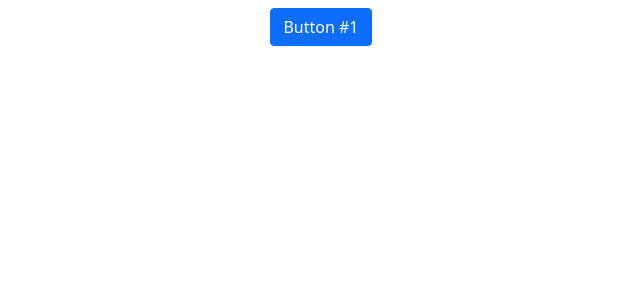
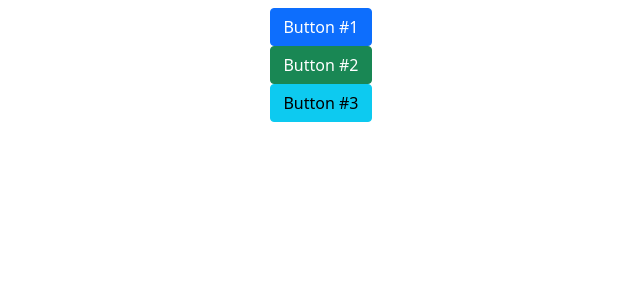
Before and after one commit to joshuapopp17/ourwrk, a React (Create React App) app: page / in a window 1280 px wide. Shown: the top 300 px of the page, without its empty margins (319-959 px from the left). Built offline with nearby package versions, Linux system fonts and the light colour scheme.

Commit message:
for u bb

```diff
--- a/src/App.css
+++ b/src/App.css
@@ -1,5 +1,9 @@
 .App {
-  text-align: center;
+  min-height: 100vh;
+  display: flex;
+  flex-direction: column;
+  align-items: center;
+  justify-content: center;
 }
 
 .App-logo {
--- a/src/App.js
+++ b/src/App.js
@@ -4,8 +4,10 @@ import Button from 'react-bootstrap/Button';
 
 function App() {
   return (
-    <div class="d-flex p-2 justify-content-center align-items-center">
+    <div class="d-flex flex-column p-2 justify-content-center align-items-center h-100">
       <Button type="button" className="btn btn-primary">Button #1</Button>
+      <Button type="button" className="btn btn-success">Button #2</Button>
+      <Button type="button" className="btn btn-info">Button #3</Button>
     </div>
   );
 }
--- a/src/index.css
+++ b/src/index.css
@@ -1,13 +1,18 @@
+* {
+  margin: 0px;
+  padding: 0px;
+}
+
 body {
   margin: 0;
-  font-family: -apple-system, BlinkMacSystemFont, 'Segoe UI', 'Roboto', 'Oxygen',
-    'Ubuntu', 'Cantarell', 'Fira Sans', 'Droid Sans', 'Helvetica Neue',
+  font-family: -apple-system, BlinkMacSystemFont, "Segoe UI", "Roboto", "Oxygen",
+    "Ubuntu", "Cantarell", "Fira Sans", "Droid Sans", "Helvetica Neue",
     sans-serif;
   -webkit-font-smoothing: antialiased;
   -moz-osx-font-smoothing: grayscale;
 }
 
 code {
-  font-family: source-code-pro, Menlo, Monaco, Consolas, 'Courier New',
+  font-family: source-code-pro, Menlo, Monaco, Consolas, "Courier New",
     monospace;
 }
```
